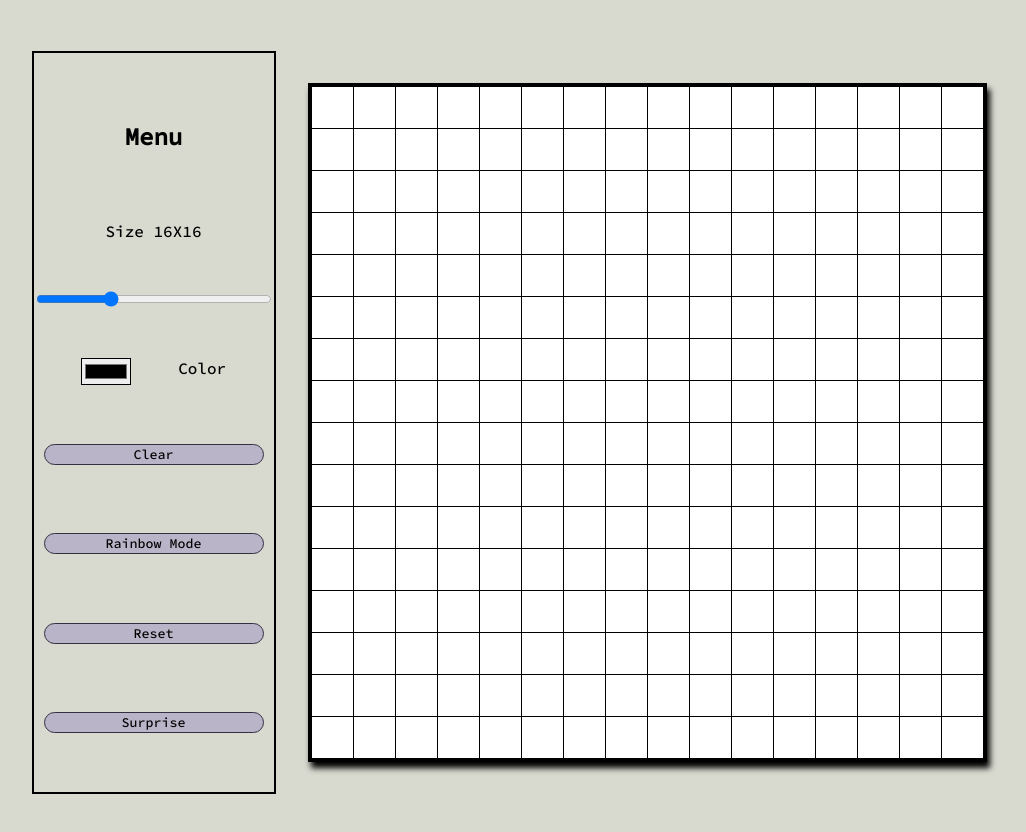
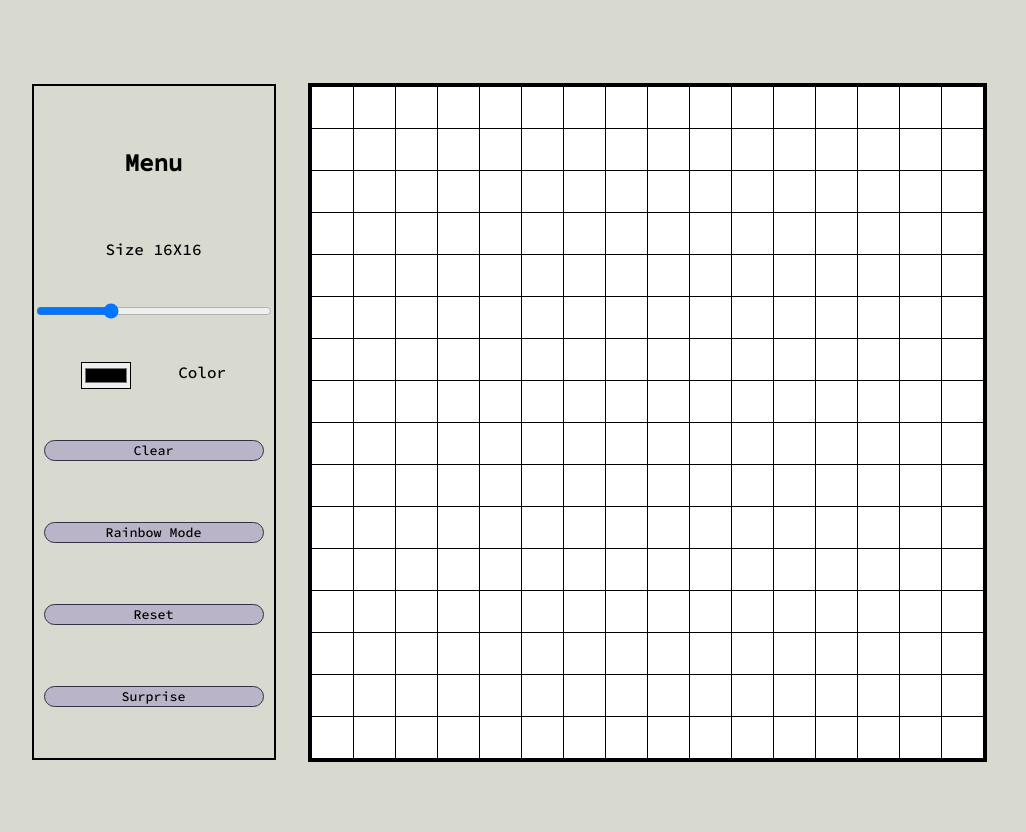
Before and after one commit to palepen/Etch_A_Sketch, a plain HTML site: page index.html in a window 1280 px wide. Shown: the part 72-904 px from the top of the page, without its empty margins (115-1141 px from the left). Drawn offline with Linux system fonts and the light colour scheme.

Commit message:
size fix

```diff
--- a/styles.css
+++ b/styles.css
@@ -13,6 +13,7 @@ body{
 
 
 #parent{
+    align-items: center;
     display: flex;
     flex-direction: row;
     justify-content: space-between;
@@ -20,7 +21,7 @@ body{
     border-width: 2rem;
 }
 #menu{
-
+    height: 42rem;
     width: 15rem;
     border: 2px solid black;
     justify-content: space-evenly;
@@ -30,7 +31,7 @@ body{
 #container{
     display: flex;
     flex-direction: column;
-    box-shadow: 3px 6px 6px 3px;
+
 
     border-left: 1px solid black;
     border-top: 1px solid black;
```
